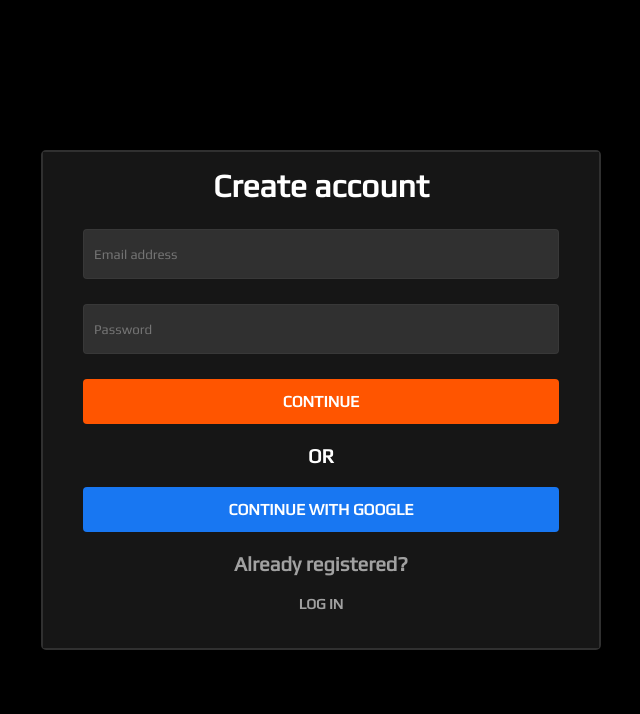
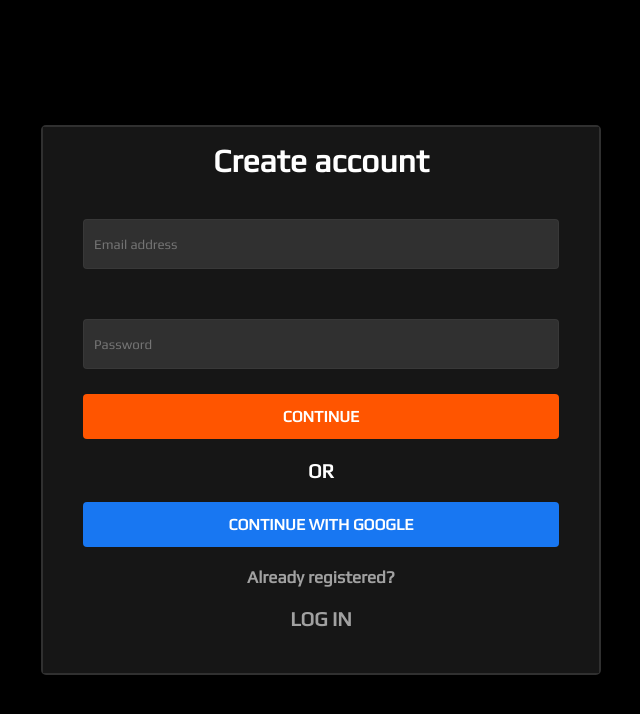
Before and after one commit to Jaraahai/Jaraahai, a React (Create React App) app: page /auth in a window 1280 px wide. Shown: the top 714 px of the page, without its empty margins (319-959 px from the left). Built offline with nearby package versions, Linux system fonts and the light colour scheme.

Commit message:
Finished login and registration page

```diff
--- a/src/config/firebaseConfig.js
+++ b/src/config/firebaseConfig.js
@@ -18,7 +18,7 @@ const firebaseConfig = {
 };
 
 // Initialize Firebase
-const app = initializeApp(firebaseConfig);
+export const app = initializeApp(firebaseConfig);
 export const auth = getAuth(app);
 export const provider = new GoogleAuthProvider();
 
--- a/src/pages/auth/authPage.css
+++ b/src/pages/auth/authPage.css
@@ -16,7 +16,7 @@
 .container .wrapper {
     position: relative;
     width: 560px;
-    height: 500px;
+    height: 550px;
     background: transparent;
     border: 2px solid rgb(48,48,48);
     border-radius: 5px;
@@ -49,7 +49,7 @@
     margin: 25px 0;
 }
 
-.input-box input {
+input {
     width: 100%;
     height: 100%;
     background-color: rgb(48,48,48);
@@ -102,18 +102,21 @@
     margin: 20px 0 10px;
 }
 
-.logreg-link a {
-    color: rgba(255, 255, 255, 0.6);
-    text-decoration: none;
-    font-weight: 600;
-}
-
 .logreg-link p {
     margin: 20px auto;
-    font-size: 20px;
+    font-size: 17px;
     color: rgba(255, 255, 255, 0.6);
     text-align: center;
     align-items: center;
+}
+
+.logreg-link button {
+    border: none;
+    cursor: pointer;
+    background-color: inherit;
+    color: rgba(255, 255, 255, 0.6);
+    font-weight: 600;
+    font-size: 20px;
 }
 
 .login-with-google-btn {
--- a/src/pages/auth/authPage.jsx
+++ b/src/pages/auth/authPage.jsx
@@ -1,12 +1,45 @@
 import { auth, provider } from "../../config/firebaseConfig";
 import { signInWithPopup } from "firebase/auth";
+import {
+  createUserWithEmailAndPassword,
+  signInWithEmailAndPassword,
+} from "firebase/auth";
 import { useNavigate } from "react-router-dom";
 import "./authPage.css";
+import { useState } from "react";
 
 export const Auth = () => {
   const navigate = useNavigate();
+  const [email, setEmail] = useState("");
+  const [password, setPassword] = useState("");
+  const [isRegistering, setIsRegistering] = useState(true);
+
+  const handleFormSubmit = async (e) => {
+    e.preventDefault();
+
+    if (isRegistering) {
+      await createUserWithEmailAndPassword(auth, email, password)
+        .then((userCredential) => {
+          const user = userCredential.user;
+          console.log("User registered:", user);
+        })
+        .catch((error) => {
+          console.error("Registration error:", error);
+        });
+    } else {
+      await signInWithEmailAndPassword(auth, email, password)
+        .then((userCredential) => {
+          const user = userCredential.user;
+          console.log("User logged in:", user);
+        })
+        .catch((error) => {
+          console.error("Login error:", error);
+        });
+    }
+  };
 
   const signInWithGoogle = async () => {
+    try {
       const results = await signInWithPopup(auth, provider);
       const authInfo = {
         userID: results.user.uid,
@@ -16,23 +49,38 @@ export const Auth = () => {
       };
       localStorage.setItem("auth", JSON.stringify(authInfo));
       navigate("/profile");
+    } catch (error) {
+      console.error("Google Sign-In Error:", error);
+    }
   };
   return (
     <div className="container">
       <div className="wrapper">
         <div className="registration-page sign-up">
-          <h1>Create account</h1>
-          <div className="input-box">
+          <h1>{isRegistering ? "Create account" : "Login"}</h1>
+          <form onSubmit={handleFormSubmit}>
             {/* <label>Email address</label> */}
-            <input type="text" placeholder="Email address" required />
-          </div>
-          <div className="input-box">
+            <input
+              className="input-box"
+              type="email"
+              placeholder="Email address"
+              value={email}
+              onChange={(e) => setEmail(e.target.value)}
+              required
+            />
             {/* <label>Password</label> */}
-            <input type="password" placeholder="Password" required />
-          </div>
+            <input
+              className="input-box"
+              type="password"
+              placeholder="Password"
+              value={password}
+              onChange={(e) => setPassword(e.target.value)}
+              required
+            />
             <button type="submit" className="btn">
-            CONTINUE
+              {isRegistering ? "CONTINUE" : "LOGIN"}
             </button>
+          </form>
           <p>OR</p>
           <div className="google-reg">
             <button
@@ -43,10 +91,17 @@ export const Auth = () => {
             </button>
 
             <div className="logreg-link">
-              <p>Already registered?</p>
-              <a href="#" className="register-link">
+              <p>
+                {isRegistering
+                  ? "Already registered?"
+                  : "Don't have an account?"}
+              </p>
+              <button onClick={() => setIsRegistering(!isRegistering)}>
+                {isRegistering ? "LOG IN" : "REGISTER"}
+              </button>
+              {/* <a href="#" className="register-link">
                 LOG IN
-              </a>
+              </a> */}
             </div>
           </div>
         </div>
```
Lines whose indentation alone changed are shown as unchanged.
